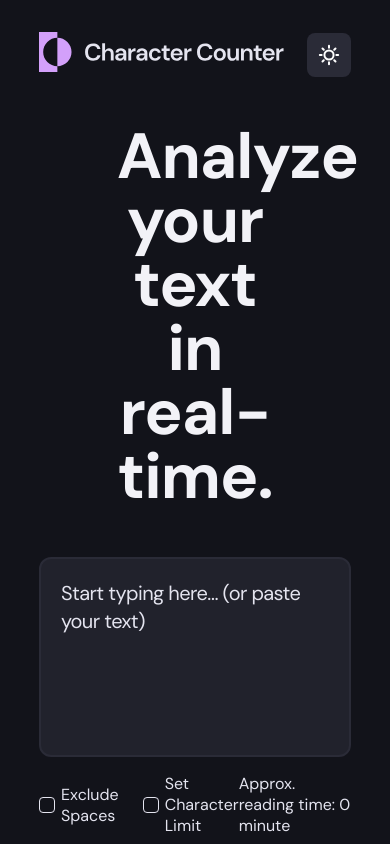
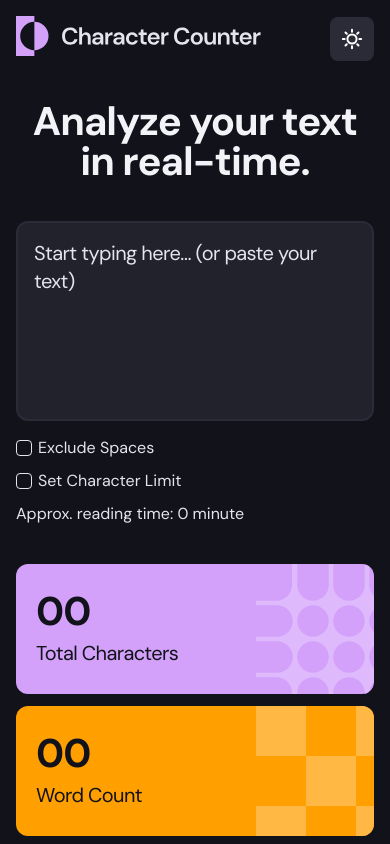
Before and after one commit to Anikhe00/Character-Counter, a plain HTML site: page index.html in a window 390 px wide. Drawn offline with Linux system fonts and the light colour scheme.

Commit message:
Handle responsiveness

```diff
--- a/js/displayDensity.js
+++ b/js/displayDensity.js
@@ -54,7 +54,7 @@ function updateLetterDensity(text) {
 
   // Define button content
   const buttonContent = `See More
-    <svg class="arrow-icon" id="arrow-icon" width="12" height="7" viewBox="0 0 12 7" fill="none" xmlns="http://www.w3.org/2000/svg">
+    <svg class="arrow-icon" id="arrow-icon" width="12" height="7" viewBox="0 0 12 7" fill="none" xmlns="http://www.w3.org/2000/svg" style="transform: rotate(180deg); transition: transform 0.3s ease">
       <path d="M6.25 0.65625L10.875 5.21875C11.0312 5.375 11.0312 5.625 10.875 5.75L10.25 6.375C10.125 6.53125 9.875 6.53125 9.71875 6.375L6 2.6875L2.25 6.375C2.09375 6.53125 1.875 6.53125 1.71875 6.375L1.09375 5.75C0.9375 5.625 0.9375 5.375 1.09375 5.21875L5.71875 0.65625C5.875 0.5 6.09375 0.5 6.25 0.65625Z" fill="currentColor"/>
     </svg>`;
 
@@ -97,7 +97,7 @@ function updateLetterDensity(text) {
   function updateSeeMoreButton() {
     if (isExpanded) {
       seeMoreButton.innerHTML = `See Less
-        <svg class="arrow-icon" id="arrow-icon" width="12" height="7" viewBox="0 0 12 7" fill="none" xmlns="http://www.w3.org/2000/svg" style="transform: rotate(180deg); transition: transform 0.3s ease">
+        <svg class="arrow-icon" id="arrow-icon" width="12" height="7" viewBox="0 0 12 7" fill="none" xmlns="http://www.w3.org/2000/svg">
           <path d="M6.25 0.65625L10.875 5.21875C11.0312 5.375 11.0312 5.625 10.875 5.75L10.25 6.375C10.125 6.53125 9.875 6.53125 9.71875 6.375L6 2.6875L2.25 6.375C2.09375 6.53125 1.875 6.53125 1.71875 6.375L1.09375 5.75C0.9375 5.625 0.9375 5.375 1.09375 5.21875L5.71875 0.65625C5.875 0.5 6.09375 0.5 6.25 0.65625Z" fill="currentColor"/>
         </svg>`;
     } else {
--- a/styles.css
+++ b/styles.css
@@ -407,6 +407,7 @@ label {
   line-height: var(--preset-1-lh);
   letter-spacing: var(--preset-1-2-ls);
   color: #12131A !important;
+  z-index: 2;
 }
 
 .stat-title {
@@ -415,6 +416,7 @@ label {
   line-height: var(--preset-3-lh);
   letter-spacing: var(--preset-3-4-ls);
   color: #12131A !important;
+  z-index: 2;
 }
 
 .density-container {
@@ -524,3 +526,192 @@ label {
 .arrow-icon {
   color: var(--neutral-200) !important;
 }
+
+/* Tablet View */
+@media screen and (max-width: 71rem) {
+  .container-wrapper {
+    position: relative;
+    z-index: 1;
+    display: flex;
+    align-items: flex-start;
+    justify-content: center;
+    padding: var(--spacing-200) 0;
+    width: 100%;
+    height: 100dvh;
+    overflow: scroll;
+  }
+
+  .container {
+    width: 100%;
+    height: auto;
+    display: flex;
+    flex-direction: column;
+    row-gap: var(--spacing-500);
+    padding: 0 var(--spacing-400);
+    align-items: center;
+    justify-content: start;
+  }
+
+  .title {
+    width: 70%;
+    color: var(--neutral-100);
+    font-size: var(--text-preset-1);
+    font-weight: var(--bold);
+    line-height: var(--preset-1-lh);
+    letter-spacing: var(--preset-1-2-ls);
+    text-align: center;
+  }
+
+  .shape {
+    width: 9.375rem;
+    height: 9.375rem;
+    transform: rotate(90deg);
+    position: absolute;
+    right: -4rem;
+    top: 0;
+    z-index: 1;
+  }
+
+  .progress-percentage {
+    width: 7rem;
+    text-align: right;
+    font-size: var(--text-preset-4);
+    font-weight: var(--regular);
+    line-height: var(--preset-4-lh);
+    letter-spacing: var(--preset-4-ls);
+    color: var(--neutral-200);
+  }
+}
+
+/* Mobile View */
+@media screen and (max-width: 42.5rem) {
+  .container-wrapper {
+    position: relative;
+    z-index: 1;
+    display: flex;
+    align-items: flex-start;
+    justify-content: center;
+    padding: var(--spacing-200) 0;
+    width: 100%;
+    height: 100dvh;
+    overflow: scroll;
+  }
+
+  .container {
+    width: 100%;
+    height: auto;
+    display: flex;
+    flex-direction: column;
+    row-gap: var(--spacing-500);
+    padding: 0 var(--spacing-200);
+    align-items: center;
+    justify-content: start;
+  }
+
+  .title {
+    width: 100%;
+    color: var(--neutral-100);
+    font-size: var(--text-preset-1-mobile);
+    font-weight: var(--bold);
+    line-height: var(--preset-1-lh);
+    letter-spacing: var(--preset-1-2-ls);
+    text-align: center;
+  }
+
+  .text-area {
+    display: flex;
+    width: 100%;
+    height: 12.5rem;
+    padding: var(--spacing-200);
+    align-items: flex-start;
+    gap: 0.625rem;
+    border-radius: var(--radius-12);
+    border: 2px solid var(--neutral-700);
+    background: var(--neutral-800);
+    resize: none;
+    color: var(--neutral-200);
+    font-size: var(--text-preset-3);
+    font-weight: var(--regular);
+    line-height: var(--preset-3-lh);
+    letter-spacing: var(--preset-3-4-ls);
+  }
+
+  .options-container {
+    width: 100%;
+    height: auto;
+    display: flex;
+    flex-direction: column;
+    align-items: flex-start;
+    justify-content: center;
+    row-gap: var(--spacing-150);
+  }
+
+  .options {
+    width: fit-content;
+    display: flex;
+    flex-direction: column;
+    align-items: flex-start;
+    row-gap: var(--spacing-150);
+  }
+
+  .stats-and-density-container {
+    width: 100%;
+    height: auto;
+    display: flex;
+    flex-direction: column;
+    align-items: flex-start;
+    row-gap: var(--spacing-300);
+  }
+
+  .stats-container {
+    width: 100%;
+    height: auto;
+    display: flex;
+    flex-direction: column;
+    align-items: flex-start;
+    gap: var(--spacing-150);
+  }
+
+  .stat {
+    width: 100%;
+    height: 8.125rem;
+    display: flex;
+    flex-direction: column;
+    align-items: flex-start;
+    justify-content: center;
+    padding: var(--spacing-250);
+    row-gap: var(--spacing-100);
+    position: relative;
+    overflow: hidden;
+    border-radius: var(--radius-12);
+  }
+
+  .shape {
+    width: 9.375rem;
+    height: 9.375rem;
+    transform: rotate(90deg);
+    position: absolute;
+    right: -2rem;
+    top: 0;
+    z-index: 1;
+  }
+
+  .stat-value {
+    font-size: var(--text-preset-1-mobile);
+    font-weight: var(--bold);
+    line-height: var(--preset-1-lh);
+    letter-spacing: var(--preset-1-2-ls);
+    color: #12131A !important;
+    z-index: 2;
+  }
+
+  .progress-percentage {
+    width: 8.25rem;
+    text-align: right;
+    font-size: var(--text-preset-4);
+    font-weight: var(--regular);
+    line-height: var(--preset-4-lh);
+    letter-spacing: var(--preset-4-ls);
+    color: var(--neutral-200);
+  }
+}
```
